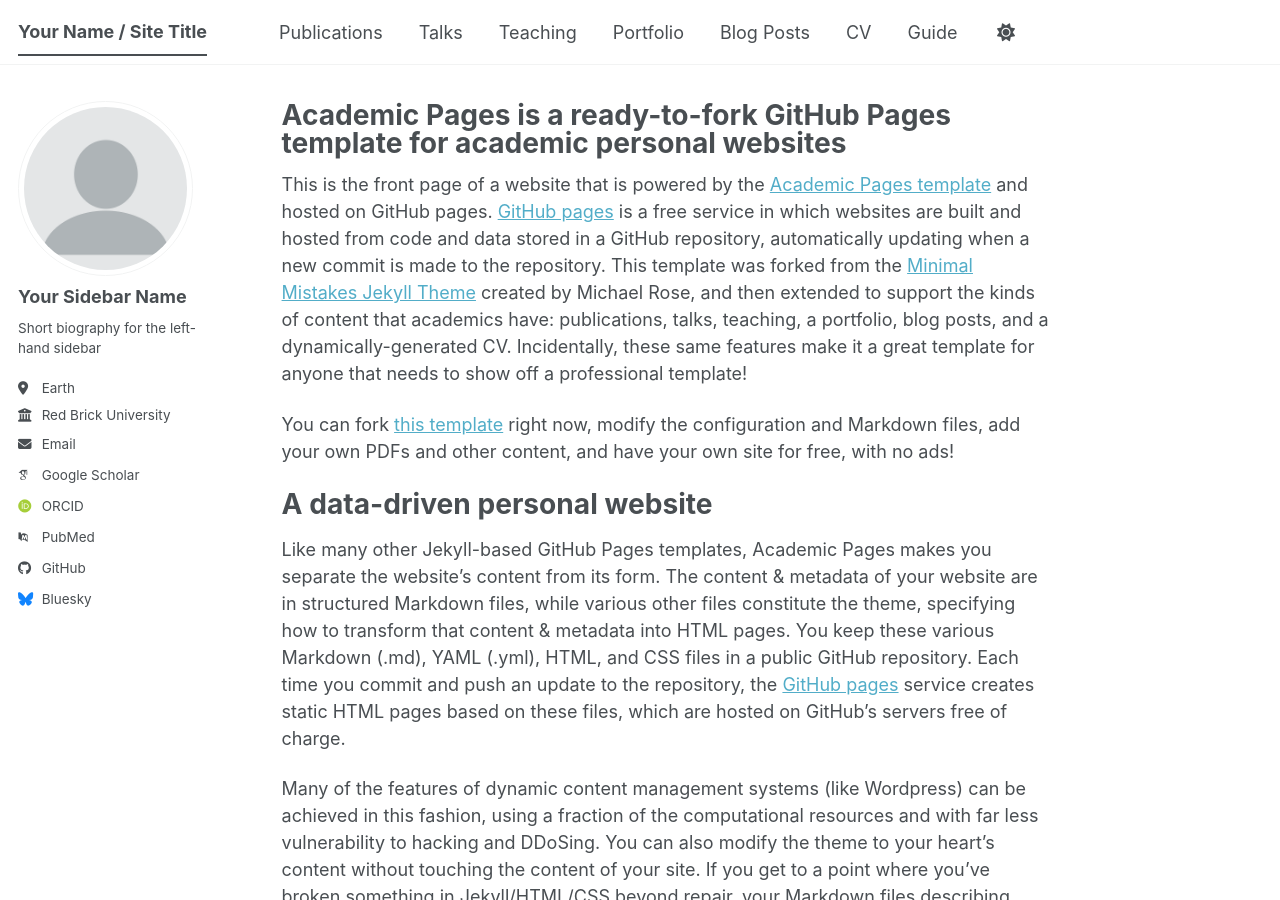
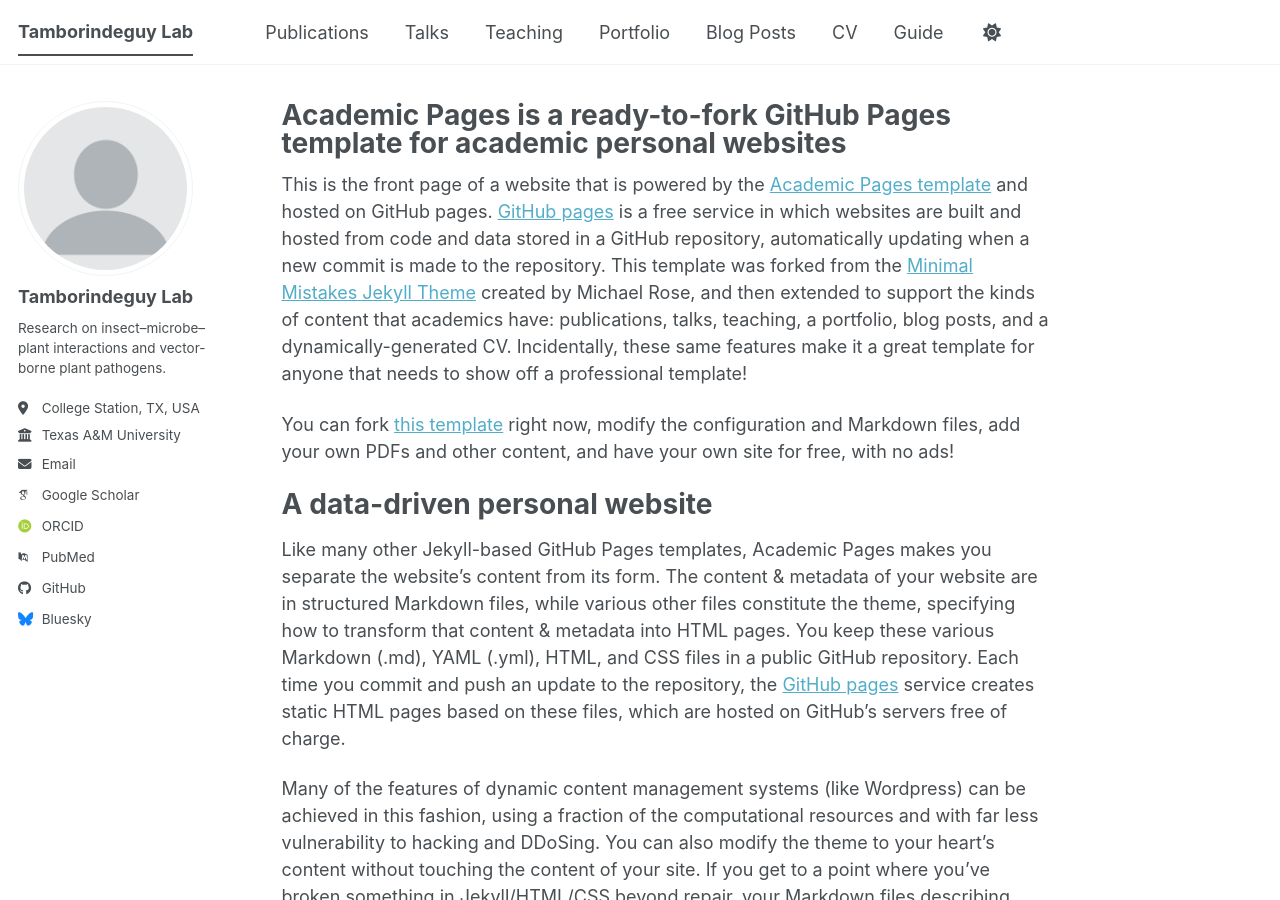
Before and after one commit to tamborindeguylab/15135135135, a Jekyll site: the page built from _pages/about.md, in a window 1280 px wide and 900 px high. Built offline with Jekyll 4.4.1, drawn with Linux system fonts in a browser that asks for light colours; some web fonts are replaced; a script bundle is joined from its source files by our own code; library files that are not in the unit come from our copies.

Commit message:
Update _config.yml

```diff
--- a/_config.yml
+++ b/_config.yml
@@ -9,14 +9,14 @@
 # Basic Site Settings
 locale                   : "en-US"
 site_theme               : "default" # The available themes options are "default", "air", "sunrise", "mint", "dirt" and "contrast"
-title                    : "Your Name / Site Title"
+title                    : "Tamborindeguy Lab"
 title_separator          : "-"
 name                     : &name "Your Name"
-description              : &description "Your Name's academic portfolio"   # Update this with a general description of your site, this is the default if not overridden by a page
+description              : &description "Insect–microbe–plant interactions and vector-borne plant pathogens"   # Update this with a general description of your site, this is the default if not overridden by a page
 url                      : https://academicpages.github.io # The base hostname & protocol for your site e.g. "https://[your GitHub username].github.io",
                                                            # or if you already have some other page hosted on Github then use "https://[your GitHub username].github.io/[Your Repo Name]"
 baseurl                  : "" # the subpath of your site, e.g. "/blog"
-repository               : "academicpages/academicpages.github.io"
+repository               : "tamborindeguylab/tamborindeguylab.github.io"
 
 # Site Author - The following control what appear as part of the author content on the side bar.
 #               If a field is blank the icon and link will not appear, otherwise it will be shown.
@@ -24,18 +24,18 @@
 author:
   # Biographic information
   avatar           : "profile.png"
-  name             : "Your Sidebar Name"
+  name             : "Tamborindeguy Lab"
   pronouns         : # example: "she/her"
-  bio              : "Short biography for the left-hand sidebar"
-  location         : "Earth"
-  employer         : "Red Brick University"
+  bio              : "Research on insect–microbe–plant interactions and vector-borne plant pathogens."
+  location         : "College Station, TX, USA"
+  employer         : "Texas A&M University"
   uri              : # URL
-  email            : "none@example.org"
+  email            : "ctamborindeguy@tamu.edu"
 
   # Academic websites
   academia         : # URL
   arxiv            : # URL - Update with the correct link to your profile
-  googlescholar    : "https://scholar.google.com/citations?user=PS_CX0AAAAAJ"
+  googlescholar    : "https://scholar.google.com/citations?user=QN6GRscAAAAJ&hl=en"
   inspire-hep      : # URL
   impactstory      : # URL
   orcid            : "https://orcid.org/yourorcidurl"
```
